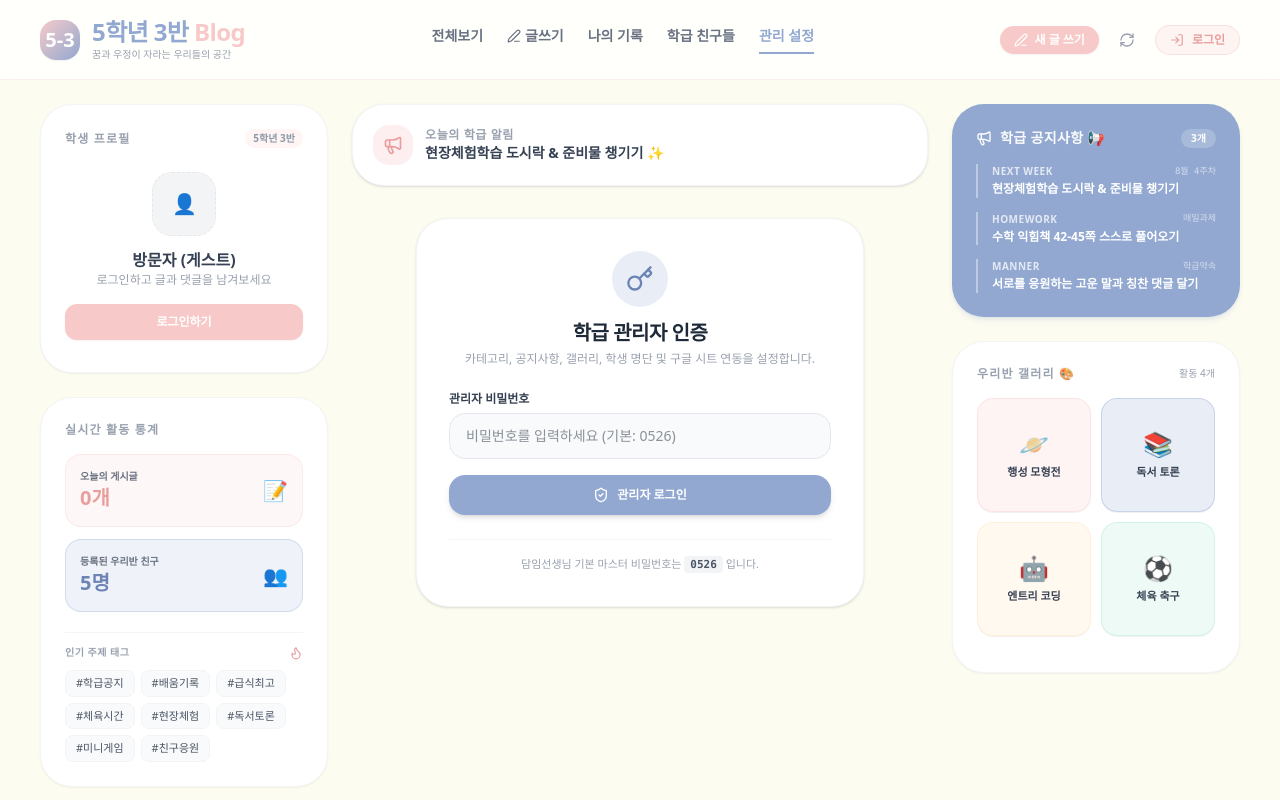
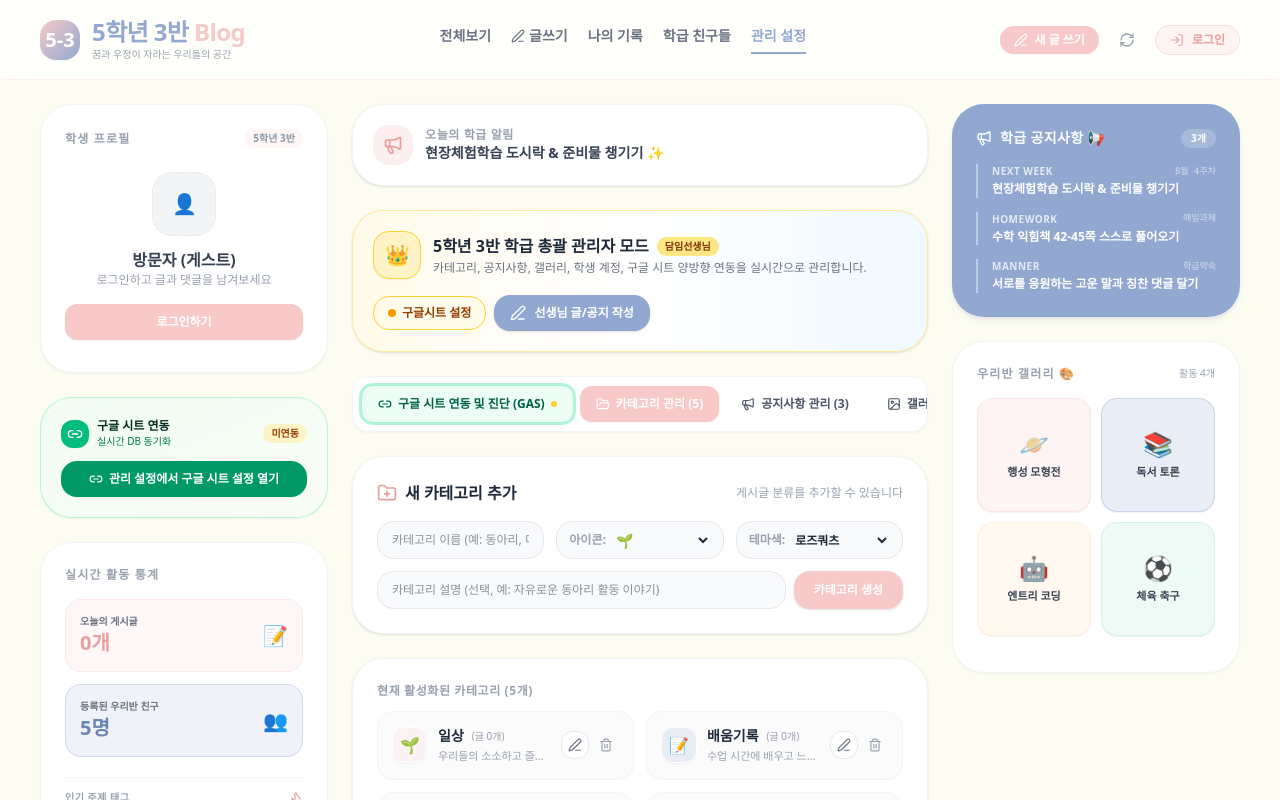
Before and after one commit to Luna150526/5-3-Blog, a React (Vite) app: page / in a window 1280 px wide. Both pictures are taken after a click on the button "관리 설정". Shown: the top 800 px of the page. Built offline with nearby package versions, Linux system fonts and the light colour scheme.

Commit message:
feat(admin): add gas view for google sheets management
Added a dedicated 'gas' view and sidebar link to improve the management of Google Sheets integration, including state syncing for the initial tab in the control panel.

```diff
--- a/src/App.tsx
+++ b/src/App.tsx
@@ -564,6 +564,7 @@ export default function App() {
         <SidebarLeft
           user={user}
           db={db}
+          hasGasUrl={!!gasUrl}
           onOpenLogin={() => {
             setView('home');
             window.scrollTo({ top: 0, behavior: 'smooth' });
@@ -721,7 +722,7 @@ export default function App() {
             />
           )}
 
-          {view === 'control' && (
+          {(view === 'control' || view === 'gas') && (
             <ControlPanel
               db={db}
               categories={categories}
@@ -729,6 +730,7 @@ export default function App() {
               gallery={gallery}
               gasUrl={gasUrl}
               user={user}
+              initialTab={view === 'gas' ? 'gas' : 'categories'}
               onSaveGasUrl={handleSaveGasUrl}
               onAddStudent={handleAddStudent}
               onDeleteStudent={handleDeleteStudent}
--- a/src/components/ControlPanel.tsx
+++ b/src/components/ControlPanel.tsx
@@ -44,6 +44,7 @@ interface ControlPanelProps {
   gallery: GalleryItem[];
   gasUrl: string;
   user?: Student | null;
+  initialTab?: AdminTab;
   onSaveGasUrl: (url: string) => void;
   onAddStudent: (data: { name: string; pw: string; grade: string; class: string; bio?: string }) => void;
   onDeleteStudent: (id: number | string) => void;
@@ -285,6 +286,7 @@ export const ControlPanel: React.FC<ControlPanelProps> = ({
   gallery,
   gasUrl,
   user,
+  initialTab,
   onSaveGasUrl,
   onAddStudent,
   onDeleteStudent,
@@ -302,9 +304,25 @@ export const ControlPanel: React.FC<ControlPanelProps> = ({
   onNavigateToWrite,
   onFetchFromGas
 }) => {
+  const isTeacher = user?.role === 'admin' || user?.name?.includes('선생님') || user?.name?.includes('관리자');
   const [adminPw, setAdminPw] = useState('');
-  const [isAuth, setIsAuth] = useState(false);
-  const [activeTab, setActiveTab] = useState<AdminTab>('categories');
+  const [isAuth, setIsAuth] = useState(isTeacher || false);
+  const [activeTab, setActiveTab] = useState<AdminTab>(initialTab || 'categories');
+
+  // Sync initialTab if prop changes
+  React.useEffect(() => {
+    if (initialTab) {
+      setActiveTab(initialTab);
+      // If navigating directly to a tab like gas, unlock auth for seamless access
+      setIsAuth(true);
+    }
+  }, [initialTab]);
+
+  React.useEffect(() => {
+    if (isTeacher) {
+      setIsAuth(true);
+    }
+  }, [isTeacher]);
 
   // GAS State
   const [urlInput, setUrlInput] = useState(gasUrl);
@@ -652,7 +670,7 @@ export const ControlPanel: React.FC<ControlPanelProps> = ({
   // Password Lock Screen if not authenticated
   if (!isAuth) {
     return (
-      <div className="bg-white rounded-[32px] p-8 shadow-sm border border-gray-100 max-w-md mx-auto my-8">
+      <div className="bg-white rounded-[32px] p-8 shadow-sm border border-gray-100 max-w-md mx-auto my-8 animate-in fade-in duration-200">
         <div className="text-center mb-6">
           <div className="w-14 h-14 rounded-full bg-[#92A8D1]/20 flex items-center justify-center mx-auto mb-3 text-[#6B84B5]">
             <Key className="w-7 h-7" />
@@ -688,10 +706,30 @@ export const ControlPanel: React.FC<ControlPanelProps> = ({
           </button>
         </form>
 
-        <div className="mt-6 pt-4 border-t border-gray-100 text-center">
-          <p className="text-[11px] text-gray-400">
-            담임선생님 기본 마스터 비밀번호는 <code className="bg-gray-100 px-1.5 py-0.5 rounded-sm font-bold text-gray-600">0526</code> 입니다.
-          </p>
+        <div className="mt-4 pt-4 border-t border-gray-100 flex flex-col gap-2">
+          <button
+            type="button"
+            onClick={() => {
+              setIsAuth(true);
+              if (onLoginAsAdmin) onLoginAsAdmin();
+            }}
+            className="w-full py-2.5 px-3 rounded-2xl bg-amber-50 hover:bg-amber-100 text-amber-800 text-xs font-bold transition-all flex items-center justify-center gap-1.5 cursor-pointer border border-amber-200"
+          >
+            <Crown className="w-3.5 h-3.5 text-amber-600" />
+            <span>선생님 기본 마스터키 (0526)로 즉시 잠금해제</span>
+          </button>
+
+          <button
+            type="button"
+            onClick={() => {
+              setIsAuth(true);
+              setActiveTab('gas');
+            }}
+            className="w-full py-2.5 px-3 rounded-2xl bg-emerald-50 hover:bg-emerald-100 text-emerald-800 text-xs font-bold transition-all flex items-center justify-center gap-1.5 cursor-pointer border border-emerald-200"
+          >
+            <Link2 className="w-3.5 h-3.5 text-emerald-600" />
+            <span>📊 구글 시트 연동 및 진단 탭 바로 열기</span>
+          </button>
         </div>
       </div>
     );
@@ -718,6 +756,19 @@ export const ControlPanel: React.FC<ControlPanelProps> = ({
           </div>
         </div>
 
+        <div className="flex items-center gap-2">
+          <button
+            onClick={() => setActiveTab('gas')}
+            className={`px-3.5 py-2 rounded-2xl text-xs font-bold transition-all flex items-center gap-1.5 cursor-pointer border ${
+              gasUrl
+                ? 'bg-emerald-50 text-emerald-700 border-emerald-300 hover:bg-emerald-100'
+                : 'bg-amber-50 text-amber-800 border-amber-300 hover:bg-amber-100'
+            }`}
+          >
+            <span className={`w-2 h-2 rounded-full ${gasUrl ? 'bg-emerald-500 animate-pulse' : 'bg-amber-500'}`} />
+            <span>{gasUrl ? '구글시트 연동중' : '구글시트 설정'}</span>
+          </button>
+
           {onNavigateToWrite && (
             <button
               onClick={onNavigateToWrite}
@@ -725,16 +776,30 @@ export const ControlPanel: React.FC<ControlPanelProps> = ({
               style={{ backgroundColor: '#92A8D1' }}
             >
               <PenLine className="w-4 h-4" />
-            <span>선생님 글/공지 작성하기</span>
+              <span>선생님 글/공지 작성</span>
             </button>
           )}
+        </div>
       </div>
 
       {/* Navigation Sub-Tabs */}
       <div className="bg-white p-2 rounded-2xl border border-gray-100 shadow-xs flex items-center gap-1.5 overflow-x-auto scrollbar-none">
         <button
+          onClick={() => setActiveTab('gas')}
+          className={`px-4 py-2.5 rounded-xl text-xs font-bold transition-all shrink-0 cursor-pointer flex items-center gap-1.5 ring-2 ring-emerald-400/30 ${
+            activeTab === 'gas'
+              ? 'bg-emerald-600 text-white shadow-sm ring-2 ring-emerald-500'
+              : 'bg-emerald-50 text-emerald-800 hover:bg-emerald-100 border border-emerald-200'
+          }`}
+        >
+          <Link2 className="w-3.5 h-3.5" />
+          <span>구글 시트 연동 및 진단 (GAS)</span>
+          <span className={`w-1.5 h-1.5 rounded-full ${gasUrl ? 'bg-emerald-300' : 'bg-amber-300'}`} />
+        </button>
+
+        <button
           onClick={() => setActiveTab('categories')}
-          className={`px-4 py-2 rounded-xl text-xs font-bold transition-all shrink-0 cursor-pointer flex items-center gap-1.5 ${
+          className={`px-4 py-2.5 rounded-xl text-xs font-bold transition-all shrink-0 cursor-pointer flex items-center gap-1.5 ${
             activeTab === 'categories' ? 'bg-[#F7CAC9] text-white shadow-xs' : 'text-gray-600 hover:bg-gray-100'
           }`}
         >
@@ -744,7 +809,7 @@ export const ControlPanel: React.FC<ControlPanelProps> = ({
 
         <button
           onClick={() => setActiveTab('notices')}
-          className={`px-4 py-2 rounded-xl text-xs font-bold transition-all shrink-0 cursor-pointer flex items-center gap-1.5 ${
+          className={`px-4 py-2.5 rounded-xl text-xs font-bold transition-all shrink-0 cursor-pointer flex items-center gap-1.5 ${
             activeTab === 'notices' ? 'bg-[#92A8D1] text-white shadow-xs' : 'text-gray-600 hover:bg-gray-100'
           }`}
         >
@@ -754,7 +819,7 @@ export const ControlPanel: React.FC<ControlPanelProps> = ({
 
         <button
           onClick={() => setActiveTab('gallery')}
-          className={`px-4 py-2 rounded-xl text-xs font-bold transition-all shrink-0 cursor-pointer flex items-center gap-1.5 ${
+          className={`px-4 py-2.5 rounded-xl text-xs font-bold transition-all shrink-0 cursor-pointer flex items-center gap-1.5 ${
             activeTab === 'gallery' ? 'bg-[#FCE1B5] text-amber-900 shadow-xs' : 'text-gray-600 hover:bg-gray-100'
           }`}
         >
@@ -764,7 +829,7 @@ export const ControlPanel: React.FC<ControlPanelProps> = ({
 
         <button
           onClick={() => setActiveTab('students')}
-          className={`px-4 py-2 rounded-xl text-xs font-bold transition-all shrink-0 cursor-pointer flex items-center gap-1.5 ${
+          className={`px-4 py-2.5 rounded-xl text-xs font-bold transition-all shrink-0 cursor-pointer flex items-center gap-1.5 ${
             activeTab === 'students' ? 'bg-gray-800 text-white shadow-xs' : 'text-gray-600 hover:bg-gray-100'
           }`}
         >
@@ -773,18 +838,8 @@ export const ControlPanel: React.FC<ControlPanelProps> = ({
         </button>
 
         <button
-          onClick={() => setActiveTab('gas')}
-          className={`px-4 py-2 rounded-xl text-xs font-bold transition-all shrink-0 cursor-pointer flex items-center gap-1.5 ${
-            activeTab === 'gas' ? 'bg-emerald-600 text-white shadow-xs' : 'text-gray-600 hover:bg-gray-100'
-          }`}
-        >
-          <Link2 className="w-3.5 h-3.5" />
-          <span>구글 시트 연동 및 진단</span>
-        </button>
-
-        <button
           onClick={() => setActiveTab('stats')}
-          className={`px-4 py-2 rounded-xl text-xs font-bold transition-all shrink-0 cursor-pointer flex items-center gap-1.5 ${
+          className={`px-4 py-2.5 rounded-xl text-xs font-bold transition-all shrink-0 cursor-pointer flex items-center gap-1.5 ${
             activeTab === 'stats' ? 'bg-indigo-600 text-white shadow-xs' : 'text-gray-600 hover:bg-gray-100'
           }`}
         >
--- a/src/components/Navbar.tsx
+++ b/src/components/Navbar.tsx
@@ -1,5 +1,5 @@
 import React from 'react';
-import { RefreshCw, LogOut, LogIn, PenLine, Crown, ShieldCheck } from 'lucide-react';
+import { RefreshCw, LogOut, LogIn, PenLine, Crown, ShieldCheck, Link2 } from 'lucide-react';
 import { Student, ViewType } from '../types';
 
 interface NavbarProps {
@@ -51,11 +51,11 @@ export const Navbar: React.FC<NavbarProps> = ({
       </div>
 
       {/* Nav Tabs */}
-      <nav className="flex items-center gap-3 sm:gap-6 text-xs sm:text-sm font-semibold text-gray-500">
+      <nav className="flex items-center gap-2 sm:gap-5 text-xs sm:text-sm font-semibold text-gray-500 overflow-x-auto scrollbar-none py-1">
         <button
           id="tab-home-btn"
           onClick={() => setView('home')}
-          className={`pb-1.5 transition-colors cursor-pointer ${
+          className={`pb-1.5 transition-colors cursor-pointer shrink-0 ${
             view === 'home'
               ? 'text-[#F7CAC9] border-b-2 border-[#F7CAC9] font-bold'
               : 'border-b-2 border-transparent hover:text-[#92A8D1]'
@@ -74,7 +74,7 @@ export const Navbar: React.FC<NavbarProps> = ({
               setView('write');
             }
           }}
-          className={`pb-1.5 transition-colors cursor-pointer flex items-center gap-1 ${
+          className={`pb-1.5 transition-colors cursor-pointer flex items-center gap-1 shrink-0 ${
             view === 'write'
               ? 'text-[#E89E9D] border-b-2 border-[#F7CAC9] font-bold'
               : 'border-b-2 border-transparent hover:text-[#E89E9D]'
@@ -87,7 +87,7 @@ export const Navbar: React.FC<NavbarProps> = ({
         <button
           id="tab-myposts-btn"
           onClick={() => setView('myPosts')}
-          className={`pb-1.5 transition-colors cursor-pointer ${
+          className={`pb-1.5 transition-colors cursor-pointer shrink-0 ${
             view === 'myPosts'
               ? 'text-[#F7CAC9] border-b-2 border-[#F7CAC9] font-bold'
               : 'border-b-2 border-transparent hover:text-[#92A8D1]'
@@ -99,7 +99,7 @@ export const Navbar: React.FC<NavbarProps> = ({
         <button
           id="tab-students-btn"
           onClick={() => setView('students')}
-          className={`pb-1.5 transition-colors cursor-pointer ${
+          className={`pb-1.5 transition-colors cursor-pointer shrink-0 ${
             view === 'students'
               ? 'text-[#92A8D1] border-b-2 border-[#92A8D1] font-bold'
               : 'border-b-2 border-transparent hover:text-[#92A8D1]'
@@ -111,7 +111,7 @@ export const Navbar: React.FC<NavbarProps> = ({
         <button
           id="tab-control-btn"
           onClick={() => setView('control')}
-          className={`pb-1.5 transition-colors cursor-pointer flex items-center gap-1 ${
+          className={`pb-1.5 transition-colors cursor-pointer flex items-center gap-1 shrink-0 ${
             view === 'control'
               ? 'text-[#92A8D1] border-b-2 border-[#92A8D1] font-bold'
               : 'border-b-2 border-transparent hover:text-[#92A8D1]'
--- a/src/components/SidebarLeft.tsx
+++ b/src/components/SidebarLeft.tsx
@@ -1,14 +1,15 @@
 import React from 'react';
-import { Sparkles, Calendar, BookOpen, Users, LogIn, LogOut, CheckCircle2, Flame, Crown, Settings, PenLine } from 'lucide-react';
-import { Student, Post, Database } from '../types';
+import { Sparkles, Calendar, BookOpen, Users, LogIn, LogOut, CheckCircle2, Flame, Crown, Settings, PenLine, Link2 } from 'lucide-react';
+import { Student, Post, Database, ViewType } from '../types';
 
 interface SidebarLeftProps {
   user: Student | null;
   db: Database;
+  hasGasUrl?: boolean;
   onOpenLogin: () => void;
   onLogout: () => void;
   onSelectTag: (tag: string) => void;
-  onNavigate?: (view: 'write' | 'control') => void;
+  onNavigate?: (view: ViewType) => void;
 }
 
 const POPULAR_TAGS = ['#학급공지', '#배움기록', '#급식최고', '#체육시간', '#현장체험', '#독서토론', '#미니게임', '#친구응원'];
@@ -16,6 +17,7 @@ const POPULAR_TAGS = ['#학급공지', '#배움기록', '#급식최고', '#체
 export const SidebarLeft: React.FC<SidebarLeftProps> = ({
   user,
   db,
+  hasGasUrl,
   onOpenLogin,
   onLogout,
   onSelectTag,
@@ -109,6 +111,36 @@ export const SidebarLeft: React.FC<SidebarLeftProps> = ({
         )}
       </div>
 
+      {/* Google Sheets Integration Quick Status & Link Box */}
+      {onNavigate && (
+        <div className="bg-gradient-to-br from-emerald-50/70 to-teal-50/40 p-5 rounded-[32px] shadow-xs border border-emerald-200/80 space-y-3">
+          <div className="flex items-center justify-between">
+            <div className="flex items-center gap-2">
+              <div className="w-7 h-7 rounded-xl bg-emerald-500 text-white flex items-center justify-center text-xs shadow-xs">
+                <Link2 className="w-4 h-4" />
+              </div>
+              <div>
+                <h4 className="text-xs font-bold text-emerald-950">구글 시트 연동</h4>
+                <p className="text-[10px] text-emerald-700 font-medium">실시간 DB 동기화</p>
+              </div>
+            </div>
+            <span className={`text-[10px] font-bold px-2 py-0.5 rounded-full ${
+              hasGasUrl ? 'bg-emerald-200 text-emerald-900' : 'bg-amber-100 text-amber-800'
+            }`}>
+              {hasGasUrl ? '연동됨' : '미연동'}
+            </span>
+          </div>
+
+          <button
+            onClick={() => onNavigate('control')}
+            className="w-full py-2.5 rounded-2xl bg-emerald-600 hover:bg-emerald-700 active:scale-98 text-white font-bold text-xs shadow-xs transition-all flex items-center justify-center gap-1.5 cursor-pointer"
+          >
+            <Link2 className="w-3.5 h-3.5" />
+            <span>관리 설정에서 구글 시트 설정 열기</span>
+          </button>
+        </div>
+      )}
+
       {/* Real-time Statistics Card */}
       <div className="bg-white p-6 rounded-[32px] shadow-xs border border-gray-100">
         <h3 className="text-xs font-bold text-gray-400 uppercase tracking-widest mb-4">
--- a/src/types.ts
+++ b/src/types.ts
@@ -90,4 +90,4 @@ export interface Database {
   Settings: Record<string, any>[];
 }
 
-export type ViewType = 'home' | 'write' | 'myPosts' | 'control' | 'students';
+export type ViewType = 'home' | 'write' | 'myPosts' | 'control' | 'students' | 'gas';
```
Lines whose indentation alone changed are shown as unchanged.
